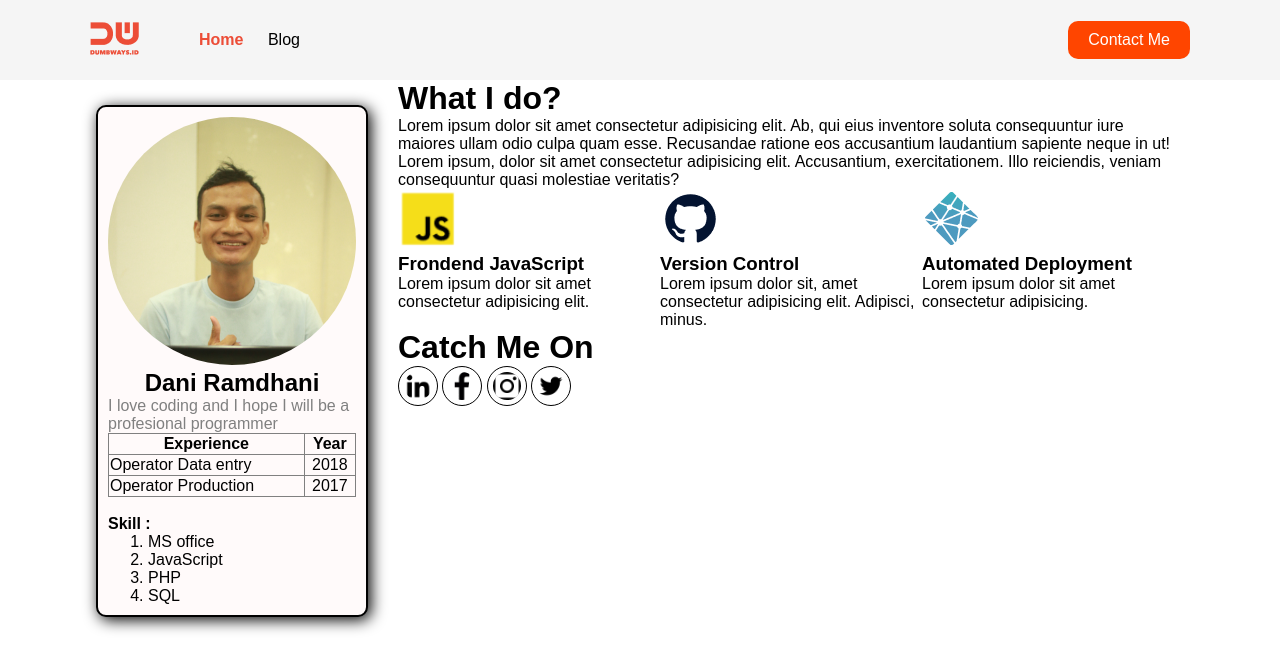
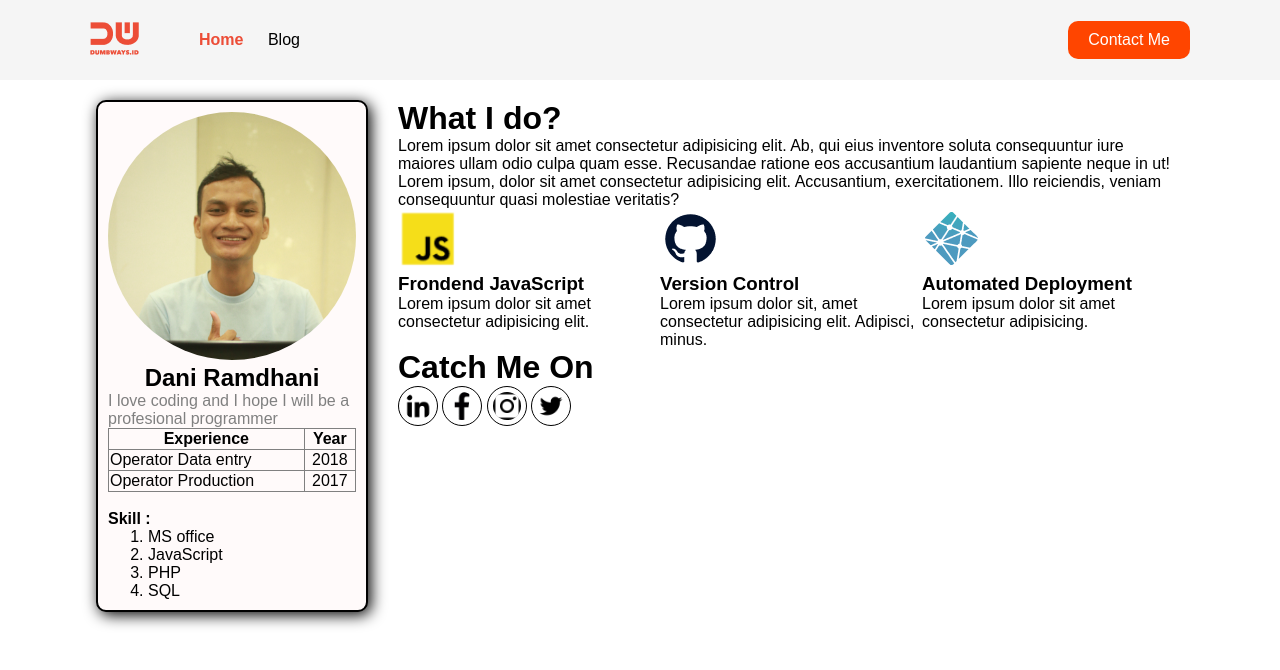
Before and after one commit to daniramdhani01/personal-web-b29, a plain HTML site: page index.html in a window 1280 px wide. Drawn offline with Linux system fonts and the light colour scheme.

Commit message:
1.4 : padding container in index

```diff
--- a/assets/style.css
+++ b/assets/style.css
@@ -64,8 +64,8 @@ nav ul li a.list-active {
 /* End of Navbar */
 
 .container{
-    /* margin-top: 10px; */
     height: 91%;
+    padding-top: 20px;
     display: flex;
     align-items: center;
     justify-content: center;
--- a/index.html
+++ b/index.html
@@ -32,7 +32,6 @@
         padding: 10px;
         border-radius: 10px;
         box-shadow: 3px 3px 15px black;
-        margin: 25px 0px;
         ">
                     <img src="assets/my-photo.JPG" style="width: 100%; border-radius: 1000px;">
                     <h2 style="text-align: center;">Dani Ramdhani</h2>
```
